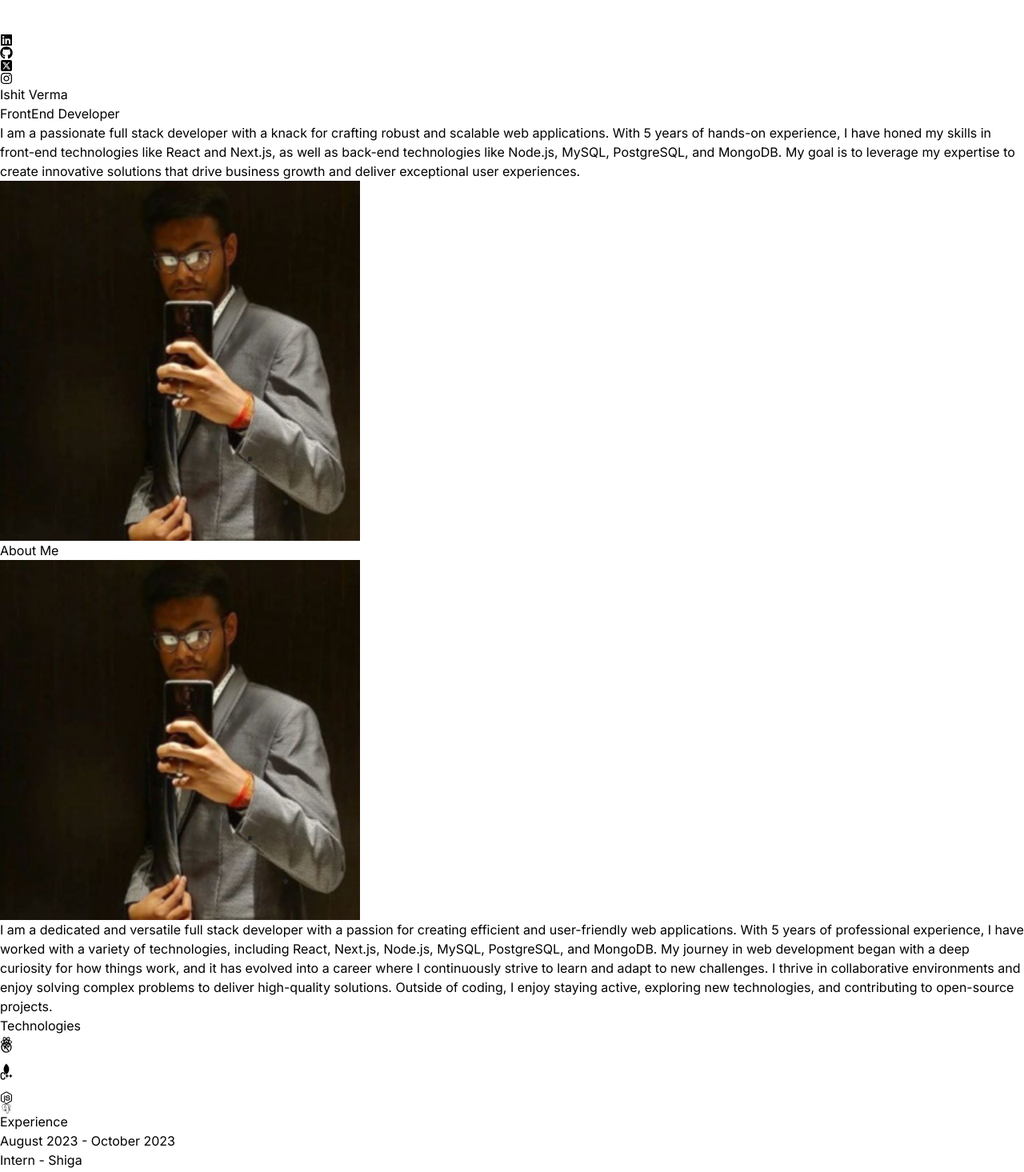
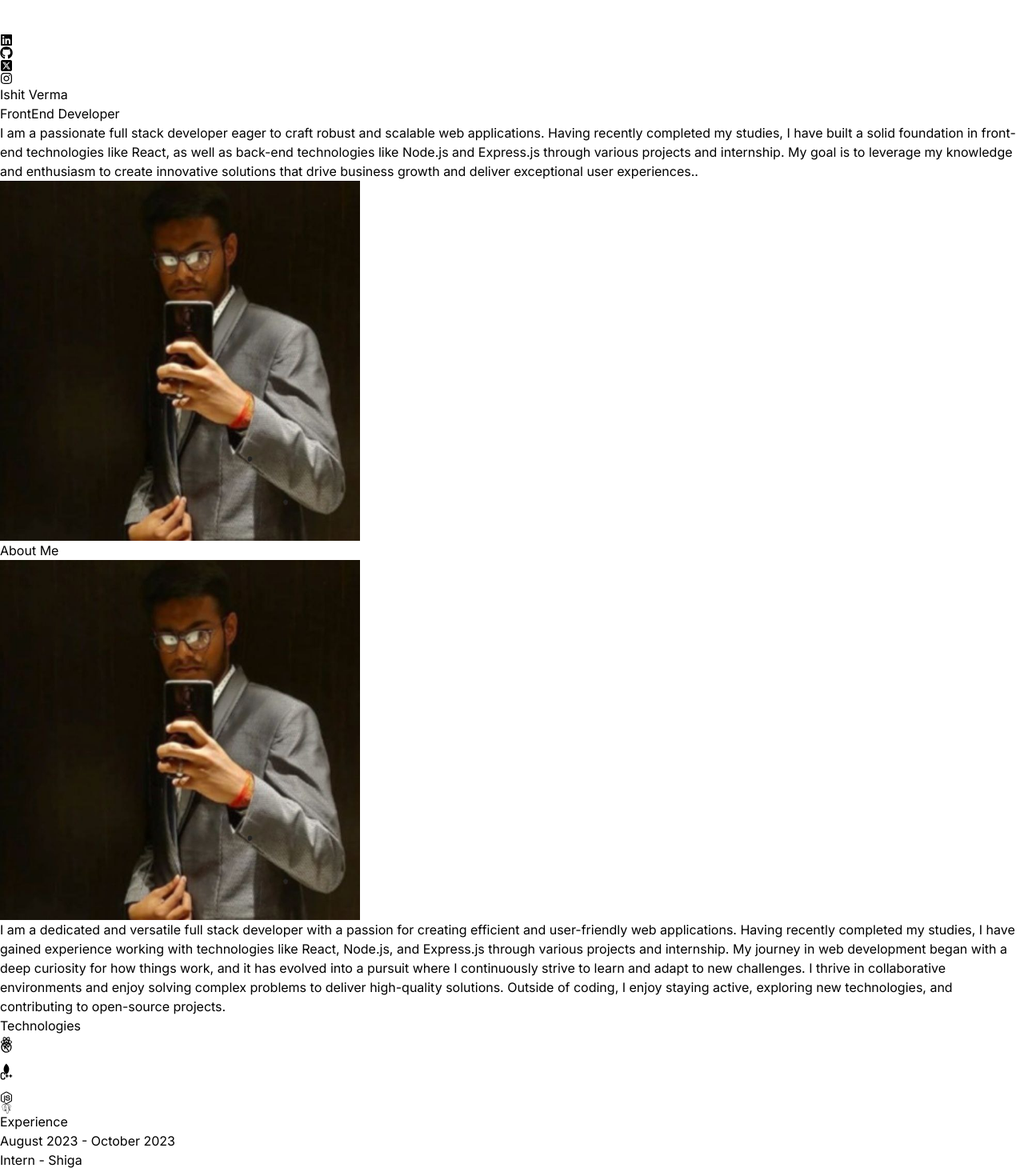
Before and after one commit to ishit-07/PortfolioWebsite, a React (Vite) app: page / in a window 1280 px wide. Shown: the part 918-2383 px from the top of the page at 80% size. Built offline with nearby package versions, Linux system fonts and the light colour scheme.

Commit message:
completed

```diff
--- a/src/constants/index.js
+++ b/src/constants/index.js
@@ -3,25 +3,9 @@ import Weather from "../assets/Weather.png";
 import tictactoe from "../assets/TicTacToe.png";
 import Asus from "../assets/AsusROG.png";
 
-export const ABOUT_TEXT = `I am a dedicated and versatile full stack developer with a passion
-              for creating efficient and user-friendly web applications. With 5
-              years of professional experience, I have worked with a variety of
-              technologies, including React, Next.js, Node.js, MySQL,
-              PostgreSQL, and MongoDB. My journey in web development began with
-              a deep curiosity for how things work, and it has evolved into a
-              career where I continuously strive to learn and adapt to new
-              challenges. I thrive in collaborative environments and enjoy
-              solving complex problems to deliver high-quality solutions.
-              Outside of coding, I enjoy staying active, exploring new
-              technologies, and contributing to open-source projects.`;
+export const ABOUT_TEXT = `I am a dedicated and versatile full stack developer with a passion for creating efficient and user-friendly web applications. Having recently completed my studies, I have gained experience working with technologies like React, Node.js, and Express.js through various projects and internship. My journey in web development began with a deep curiosity for how things work, and it has evolved into a pursuit where I continuously strive to learn and adapt to new challenges. I thrive in collaborative environments and enjoy solving complex problems to deliver high-quality solutions. Outside of coding, I enjoy staying active, exploring new technologies, and contributing to open-source projects.`;
 
-export const HERO_TEXT = `I am a passionate full stack developer with a knack for crafting
-              robust and scalable web applications. With 5 years of hands-on
-              experience, I have honed my skills in front-end technologies like
-              React and Next.js, as well as back-end technologies like Node.js,
-              MySQL, PostgreSQL, and MongoDB. My goal is to leverage my
-              expertise to create innovative solutions that drive business
-              growth and deliver exceptional user experiences.`;
+export const HERO_TEXT = `I am a passionate full stack developer eager to craft robust and scalable web applications. Having recently completed my studies, I have built a solid foundation in front-end technologies like React, as well as back-end technologies like Node.js and Express.js through various projects and internship. My goal is to leverage my knowledge and enthusiasm to create innovative solutions that drive business growth and deliver exceptional user experiences..`;
 
 export const EXPERIENCE = [
   {
```
